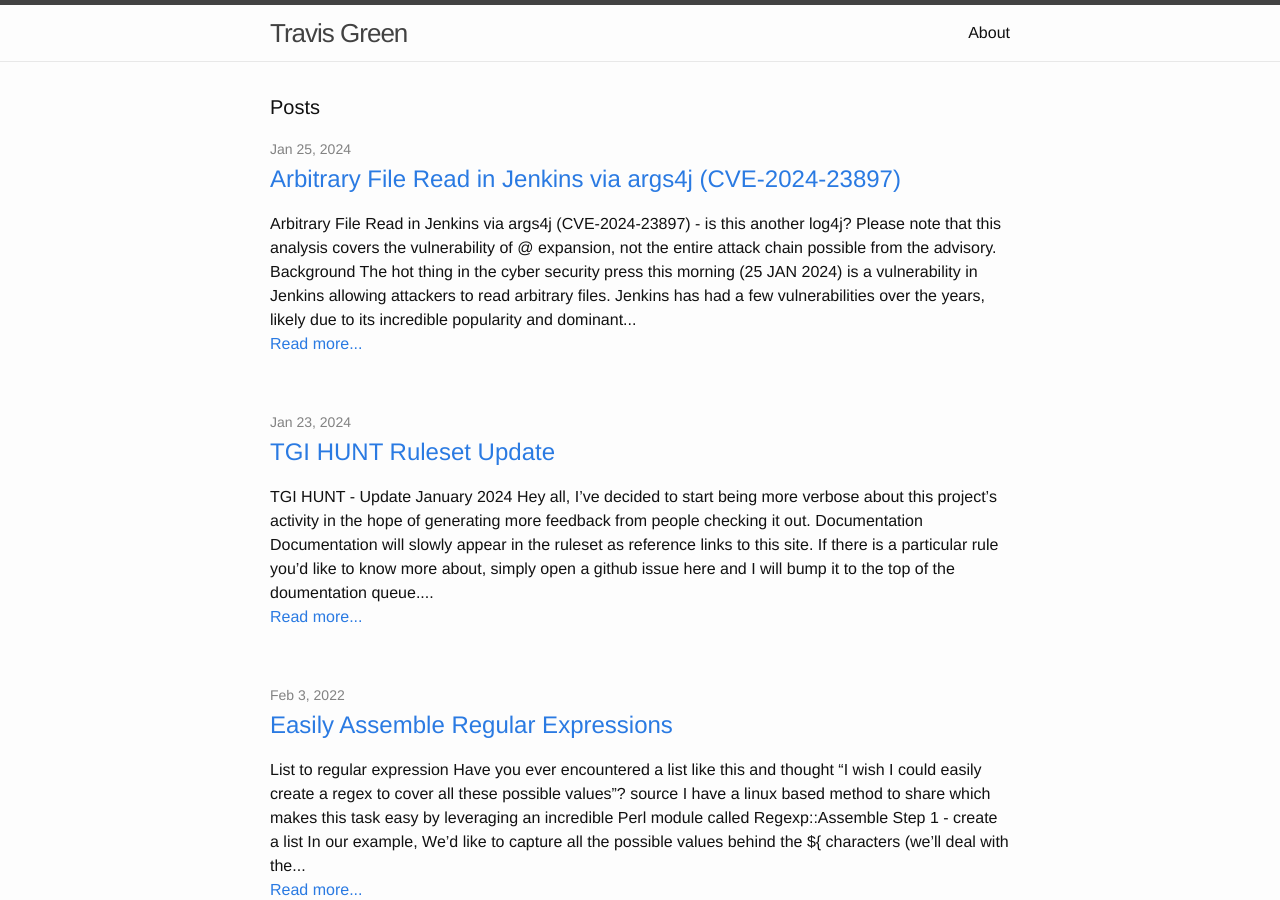
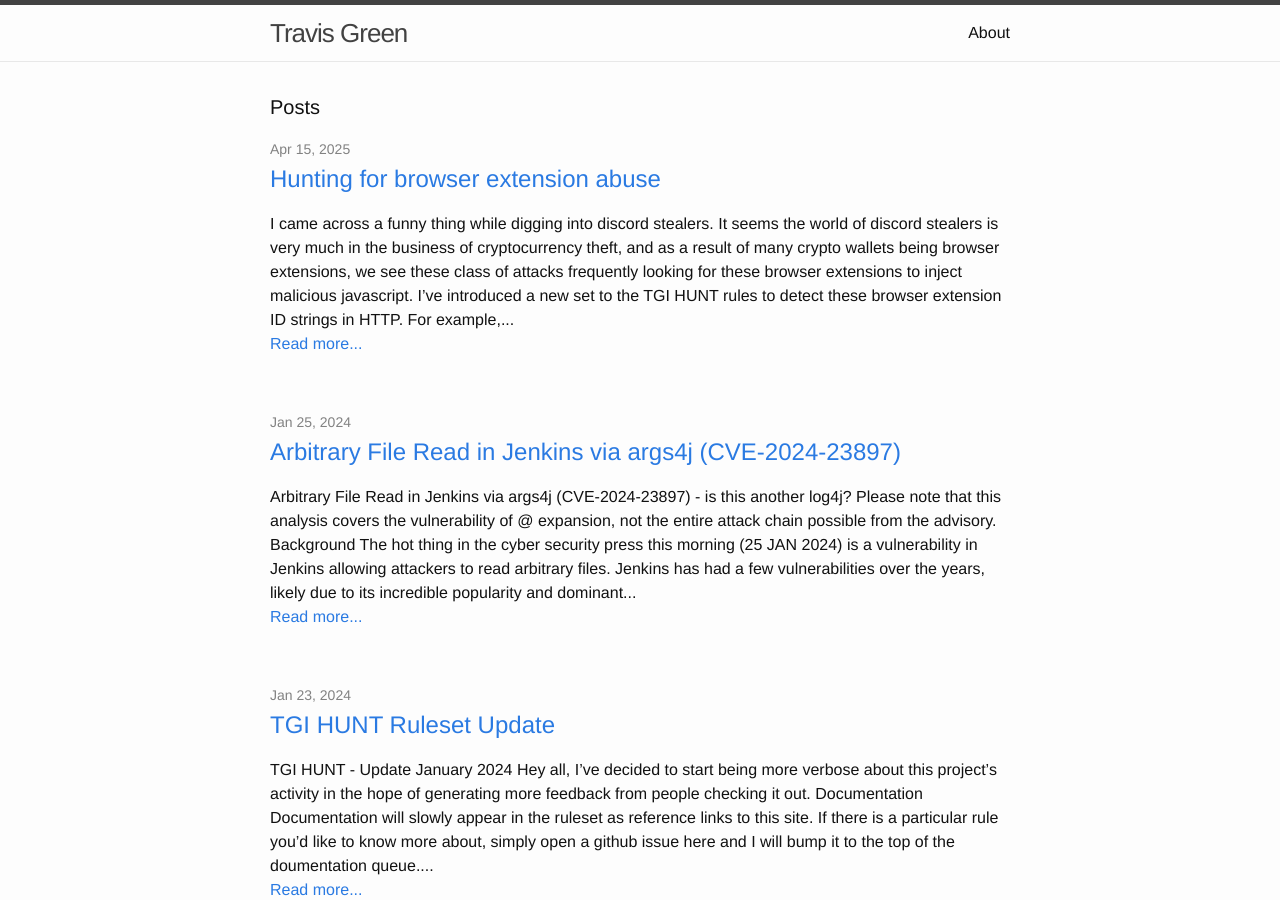
Before and after one commit to travisbgreen/travisgreen.net, a Jekyll site: the page built from index.html, in a window 1280 px wide and 900 px high. Built offline with Jekyll 4.4.1, drawn with Linux system fonts in a browser that asks for light colours.

Commit message:
new post

```diff
--- a/_config.yml
+++ b/_config.yml
@@ -7,4 +7,5 @@ twitter_username: travisbgreen
 github_username:  travisbgreen
 google_analytics: G-8Q0RGWLLZH
 linkedin_username: travisgreen
-theme: jekyll-theme-minimal
+#theme: jekyll-theme-minimal
+#theme: minima
--- a/_posts/2024-01-25-jenkins-arg4j-CVE-2024-23897.md
+++ b/_posts/2024-01-25-jenkins-arg4j-CVE-2024-23897.md
@@ -35,7 +35,9 @@ Here we have the logic from `args4j` where we test the first character for `@`-n
 `@` expansion seems like a convenient feature to launch java applications from the command line using a file full of arguments instead of each argument separately, and I'm not sure I'm comfortable calling it a vulnerability per se. **This vulnerability is due to arbitrary user input arriving at a command line argument.** It is important to highlight the difference between this and a wildcard expansion vulnerability, which IMO is much worse due to their arbitrary and unpredictable nature.
 
 ### Impact
-Do other software projects use this library in a vulnerable way? A [github search](https://github.com/search?q=%22import+org.kohsuke.args4j.CmdLineParser%3B%22+path%3A*.java++NOT+is%3Aarchived&type=Code&ref=advsearch&l=&l=&p=3) reveals that is a pretty popular library, but a quick survey of search results shows most of the importers of this are command line utilities intended to interact with larger projects like these [minecraft utilities](https://github.com/search?q=%22import+org.kohsuke.args4j.CmdLineParser%3B%22+path%3A*.java++NOT+is%3Aarchived+minecraft&type=code&ref=advsearch), or are unlikely to allow rich user interaction via web interface (such as [stratum-proxy](https://github.com/search?q=%22import+org.kohsuke.args4j.CmdLineParser%3B%22+path%3A*.java++NOT+is%3Aarchived+stratum&type=code&ref=advsearch))
+Do other software projects use this library in a vulnerable way? A [github search](https://github.com/search?q=%22import+org.kohsuke.args4j.CmdLineParser%3B%22+path%3A*.java++NOT+is%3Aarchived&type=Code&ref=advsearch&l=&l=&p=3) reveals that is a pretty popular library, but a quick survey of search results shows most of the importers of this are command line utilities intended to interact with larger projects like these [minecraft utilities](https://github.com/search?q=%22import+org.kohsuke.args4j.CmdLineParser%3B%22+path%3A*.java++NOT+is%3Aarchived+minecraft&type=code&ref=advsearch), or are unlikely to the allow rich user interaction via web interface that Jenkins does (such as [stratum-proxy](https://github.com/search?q=%22import+org.kohsuke.args4j.CmdLineParser%3B%22+path%3A*.java++NOT+is%3Aarchived+stratum&type=code&ref=advsearch))
 
 ### Conclusion
 For these reasons I don't think we have another `log4j` type mega-bug in `args4j`, but rather a fairly straightforward input validation / surprise feature problem that is likely only to be exploited by authenticated users in Jenkins, and will have limited impact in other software utilizing the `args4j`.
+
+No LLMs were harmed in the writing of this blog post.
--- /dev/null
+++ b/_posts/2025-04-15-browser-extension-abuse.md
@@ -0,0 +1,16 @@
+---
+layout: post
+title:  "Hunting for browser extension abuse"
+categories:
+tags: malware javascript
+published: true
+---
+
+I came across a funny thing while digging into discord stealers. It seems the world of discord stealers is very much in the business of cryptocurrency theft, and as a result of many crypto wallets being browser extensions, we see these class of attacks frequently looking for these browser extensions to inject malicious javascript. I've introduced a new set to the TGI HUNT rules to detect these browser extension ID strings in HTTP.
+
+For example, here is [1336 stealer v3](https://github.com/Yxxtsuu/1336-V3/blob/c32a0f68b502cf17aa7b6e63ec9ff919593dfa5c/utils/crypto.js#L98):
+
+![Browser Extension Abuse](/assets/img/20250416.1.png)
+
+
+To enumerate any new javascript inbound or identifying browser extension information outbound, I've introduce `browser-extensions.rules` available on the TGI HUNT git repo: https://github.com/travisbgreen/hunting-rules/
```
Also changed, not shown: _drafts/2024-01-23-template.md (deleted, +0 -21 lines), about.md (+1 -1 lines), assets/img/20250416.1.png (added), 1 other file.
